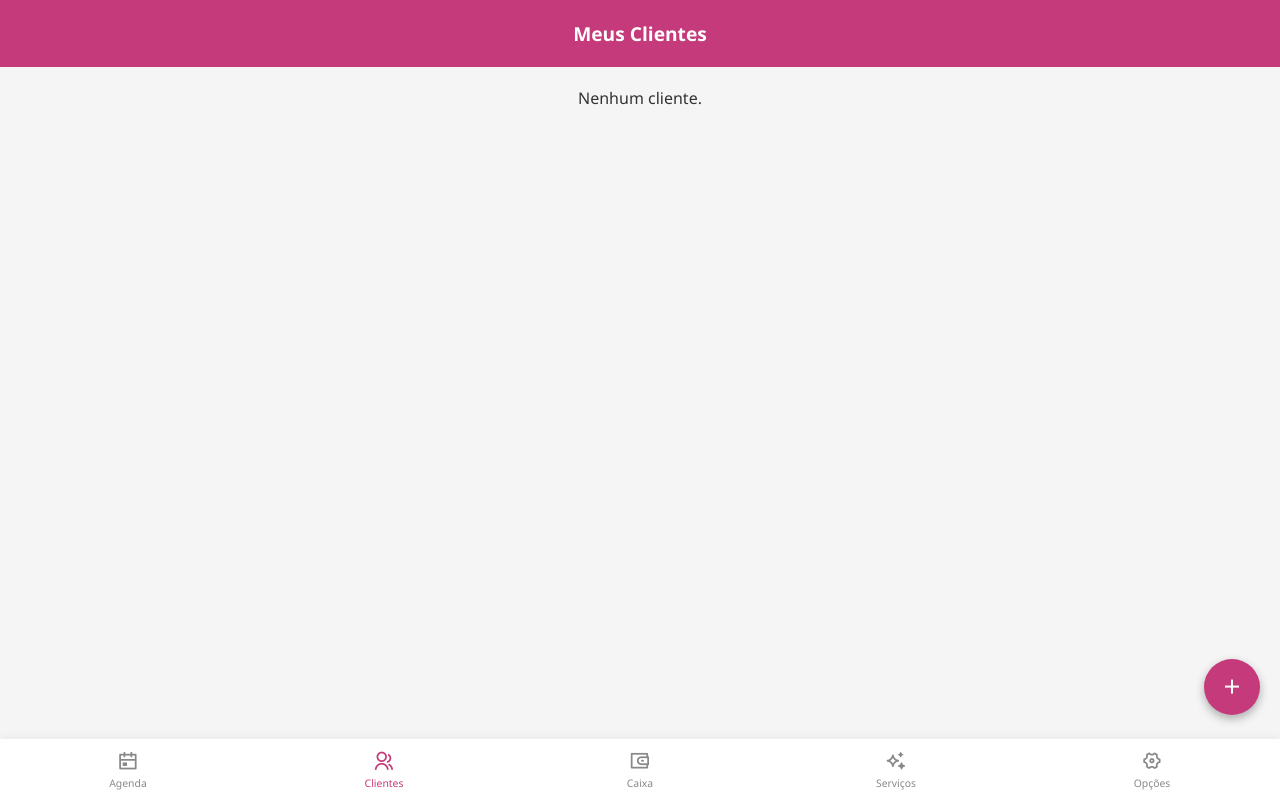
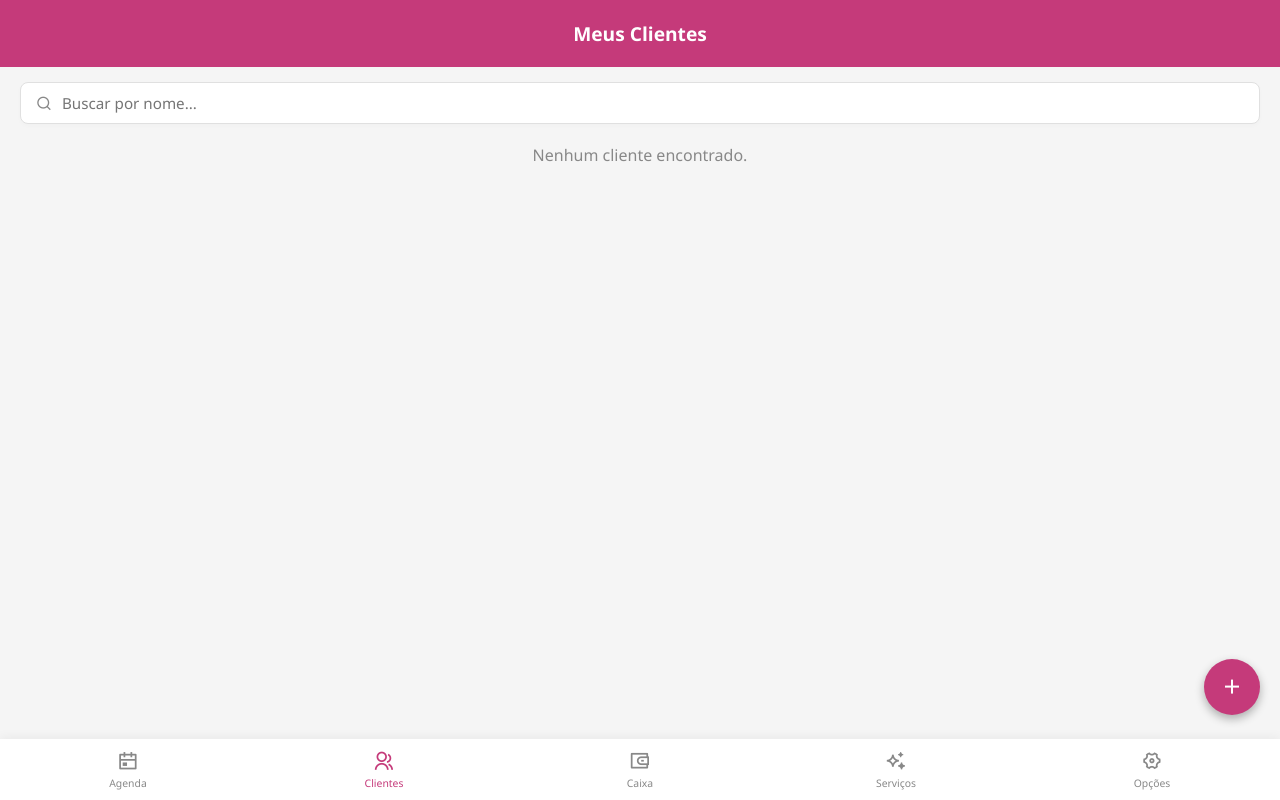
Before and after one commit to sistemasmv/lara, a plain HTML site: page index.html in a window 1280 px wide. Both pictures are taken after a click on the element "Clientes". Drawn offline with nearby package versions, Linux system fonts and the light colour scheme; no server answers.

Commit message:
Update index.html

```diff
--- a/index.html
+++ b/index.html
@@ -172,6 +172,12 @@
 
   <div id="view-clientes" class="view-section">
     <div class="default-header">Meus Clientes</div>
+    <div style="padding: 15px 20px 0 20px;">
+      <div style="background: var(--surface); padding: 10px 15px; border-radius: 8px; display: flex; align-items: center; box-shadow: 0 2px 5px rgba(0,0,0,0.02); border: 1px solid var(--border);">
+        <i class="ri-search-line" style="color: var(--text-light); margin-right: 10px;"></i>
+        <input type="text" id="inputBuscaCliente" placeholder="Buscar por nome..." onkeyup="buscarCliente()" style="border: none; outline: none; width: 100%; font-size: 0.95rem; background: transparent; color: var(--text);">
+      </div>
+    </div>
     <section class="list-container" id="clientes-list"></section>
   </div>
 
@@ -208,7 +214,7 @@
     <section class="list-container">
       <div class="list-item">
         <div class="list-item-header">
-            <div class="list-info"><h4>Sistema</h4><p>Versão 1.6.0 (Pacotes Completos)</p></div>
+            <div class="list-info"><h4>Sistema</h4><p>Versão 1.7.0 (Busca de Clientes)</p></div>
             <i class="ri-check-line" style="color: green; font-size: 1.5rem;"></i>
         </div>
       </div>
@@ -415,15 +421,29 @@
       const { data } = await db.from('clientes').select('*').order('nome');
       clientesGlobais = data || [];
 
-      const lista = document.getElementById('clientes-list');
-      lista.innerHTML = '';
+      // Renderiza a lista na tela de clientes
+      renderizarListaClientes(clientesGlobais);
+
+      // Preenche as opções do select no modal de agendamento
       const select = document.getElementById('agendaClienteSelect');
       select.innerHTML = '<option value="">Selecione a cliente...</option>';
+      clientesGlobais.forEach(c => {
+        select.innerHTML += `<option value="${c.id}">${c.nome}</option>`;
+      });
+    }
 
-      if(clientesGlobais.length === 0) { lista.innerHTML = '<p style="text-align:center;">Nenhum cliente.</p>'; return; }
+    // Função que desenha a lista de clientes (separada para o filtro funcionar fácil)
+    function renderizarListaClientes(lista) {
+      const container = document.getElementById('clientes-list');
+      container.innerHTML = '';
 
-      clientesGlobais.forEach(c => {
-        lista.innerHTML += `
+      if(lista.length === 0) {
+        container.innerHTML = '<p style="text-align:center; color: var(--text-light);">Nenhum cliente encontrado.</p>';
+        return;
+      }
+
+      lista.forEach(c => {
+        container.innerHTML += `
           <div class="list-item">
             <div class="list-item-header" style="align-items: center;">
               <div class="list-info"><h4>${c.nome}</h4><p>${c.whatsapp || 'Sem número'}</p></div>
@@ -433,8 +453,14 @@
               </div>
             </div>
           </div>`;
-        select.innerHTML += `<option value="${c.id}">${c.nome}</option>`;
       });
+    }
+
+    // Nova função do campo de busca
+    function buscarCliente() {
+      const termo = document.getElementById('inputBuscaCliente').value.toLowerCase();
+      const filtrados = clientesGlobais.filter(c => c.nome.toLowerCase().includes(termo));
+      renderizarListaClientes(filtrados);
     }
 
     function prepararModalCliente(id = null) {
@@ -481,6 +507,10 @@
       try {
         if(cliId) await db.from('clientes').update(dadosCliente).eq('id', cliId);
         else await db.from('clientes').insert([dadosCliente]);
+
+        // Limpa o input de busca ao salvar
+        document.getElementById('inputBuscaCliente').value = '';
+
         fecharModais(); carregarClientes(); carregarAgendamentosPorData(dataFiltroAtual);
       } catch(err) { alert(err.message); } finally { btn.innerText = 'Salvar Cliente'; btn.disabled = false; }
     }
@@ -489,6 +519,7 @@
       if(confirm('Tem certeza que deseja excluir esta cliente?')) {
         try {
           await db.from('clientes').delete().eq('id', id);
+          document.getElementById('inputBuscaCliente').value = ''; // Limpa a busca
           carregarClientes();
         } catch(err) { alert("Erro ao excluir: " + err.message); }
       }
```
